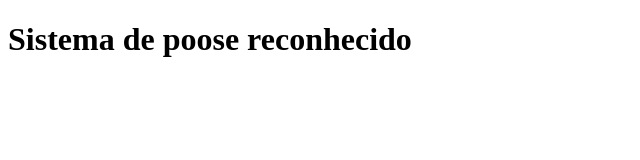
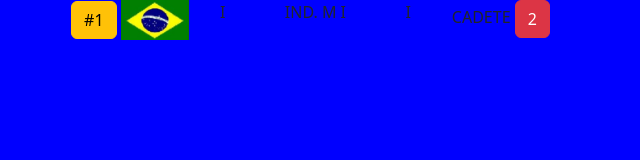
Before and after one commit to jhosoan/app-desktop, an Electron app: page views/reconhecido.html in a window 800 px wide. Shown: the whole page, without its empty margins (0-640 px from the left). Drawn offline with Linux system fonts and the light colour scheme.

Commit message:
head da pagina reconhecido criado!

```diff
--- a/main.js
+++ b/main.js
@@ -21,6 +21,6 @@ const reco = () => {
   about.loadFile('./views/reconhecido.html')
 }
 app.whenReady().then(() => {
-  createWindow()
+
   reco()
 })
--- a/public/css/mao/style.css
+++ b/public/css/mao/style.css
@@ -10,3 +10,7 @@
 ul{
     margin-top: 105px;
 }
+
+#bandeira{
+    height: 40px;
+}
--- a/views/reconhecido.html
+++ b/views/reconhecido.html
@@ -3,9 +3,44 @@
 <head>
     <meta charset="UTF-8">
     <meta name="viewport" content="width=device-width, initial-scale=1.0">
+    <link rel="stylesheet" href="../public/css/bootstrap.min.css">
+    <link rel="stylesheet" href="../public/css/mao/style.css">
     <title>Document</title>
+    <style>
+      body{
+        background-color: blue;
+      }
+    </style>
 </head>
 <body>
-    <h1>Sistema de poose reconhecido</h1>
+
+
+<div class="container text-center ">
+ <div class="row row-cols- row-cols row-cols-md-4">
+     <div class="col">
+         <button type="button" class="btn btn-warning">#1</button>
+           <img id="bandeira" src="../public/img/bandeira.jpg" alt="">
+      </div>
+            I
+      <div class="col">
+          <Label>    IND. M</Label>
+              I
+      </div>
+            I
+      <div class="col">
+           <Label>    CADETE</Label>
+            <button type="button" class="btn btn-danger">2</button>
+      </div>
+   </div>
+</div>
+<!--SEGUNDA PARTE-->
+
+
+
+
+
+</div>
+       <!--bootrap javascript-->
+    <script src="../public/js/bootstrap.min.js"></script>
 </body>
 </html>
```
Also changed, not shown: views/index.html (+5 -0 lines), public/img/bandeira.jpg (added).
